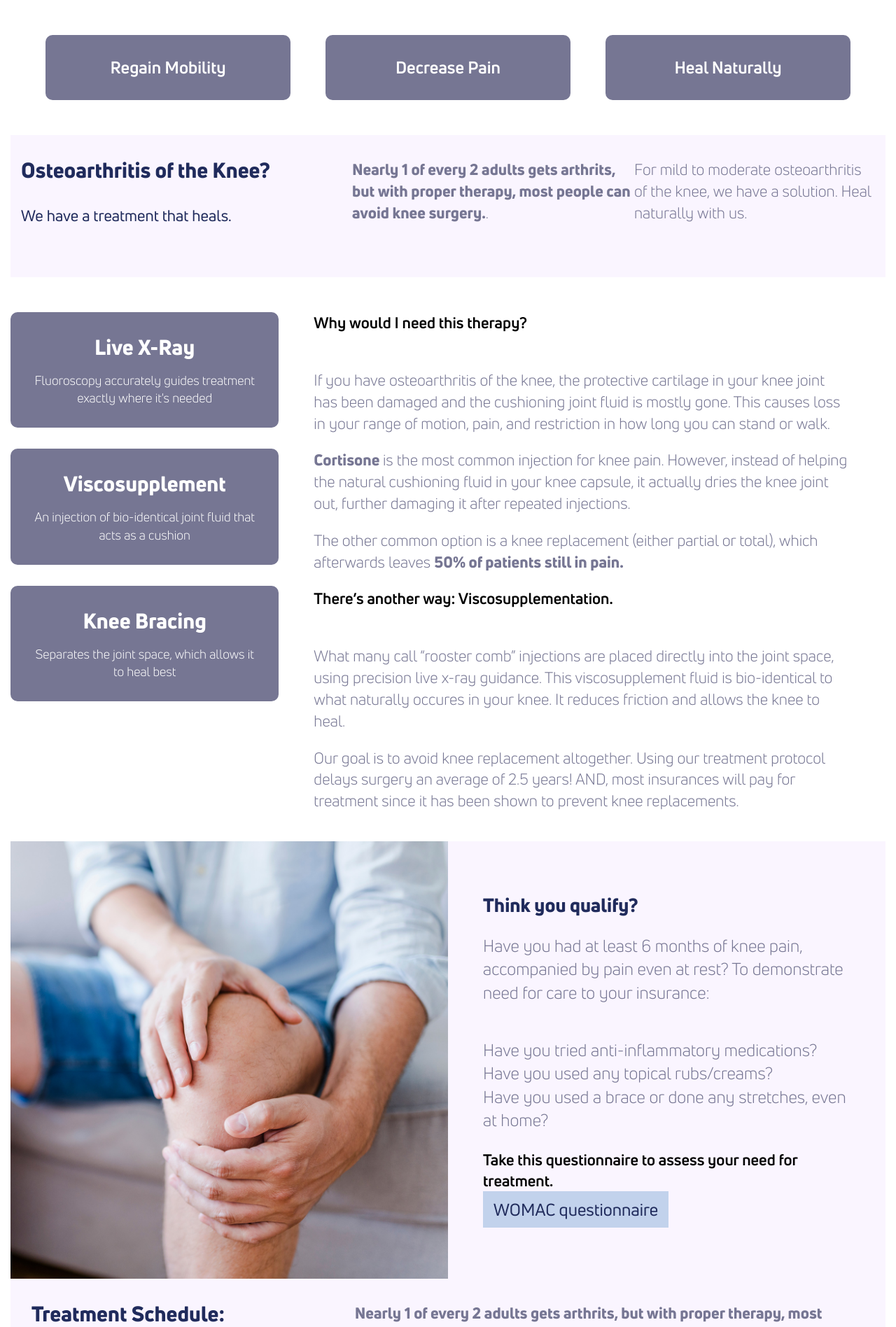
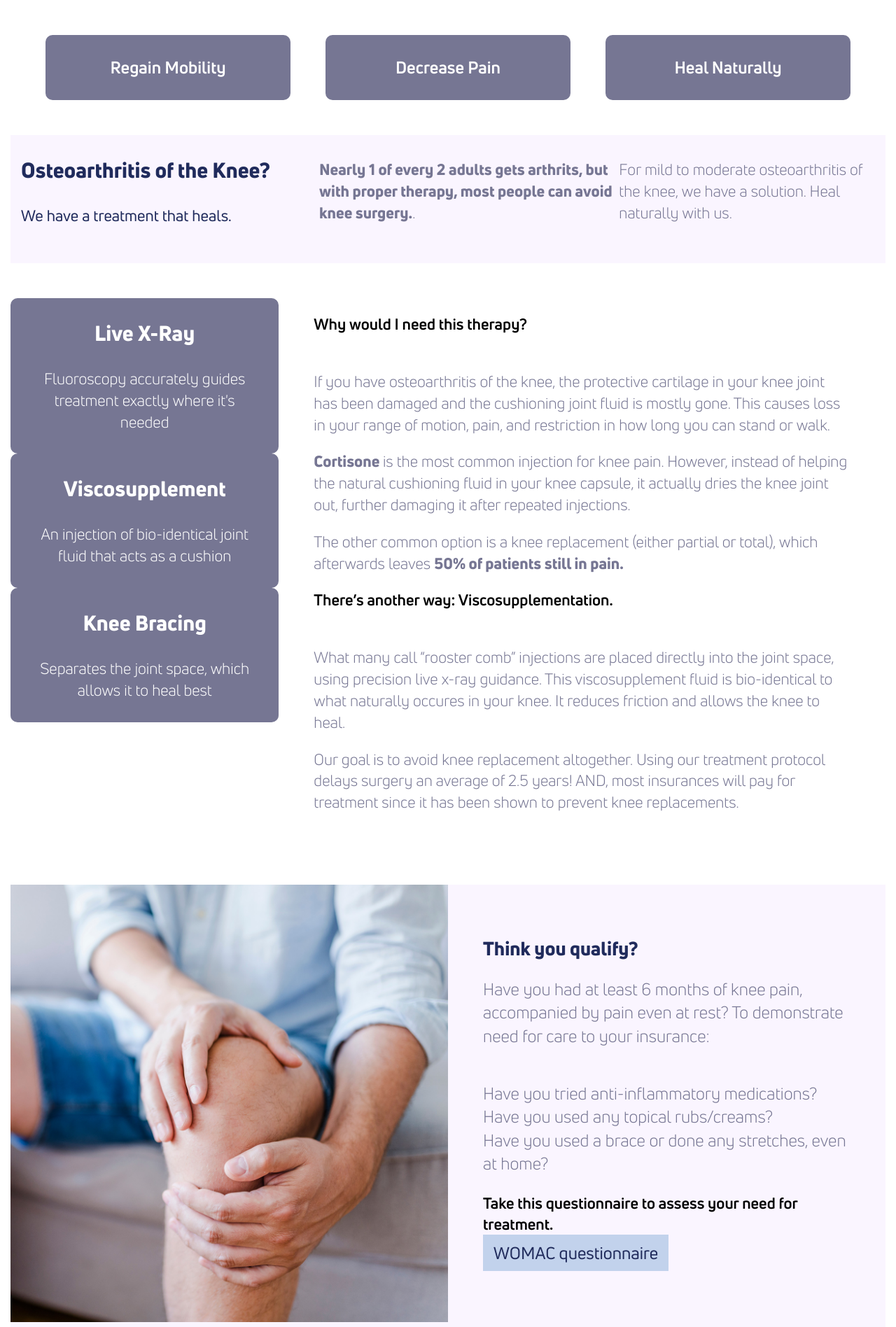
Before and after one commit to theneverwoods/gerstenberg.clinic, a Jekyll site: the page built from services/knee.html, in a window 1280 px wide. Shown: the part 499-2395 px from the top of the page at 70% size. Built offline with Jekyll 4.4.1, drawn with Linux system fonts in a browser that asks for light colours.

Commit message:
Update knee.scss

```diff
--- a/css/knee.scss
+++ b/css/knee.scss
@@ -3,75 +3,6 @@
 ---
 
 @import "variables";
-
-.blurb {
-	padding-bottom: 5rem !important;
-
-	.third {
-		flex-grow: 1;
-		min-width: 30rem;
-
-		&:first-child {
-			flex-grow: 1.2;
-			font-size: 2.2rem;
-			font-weight: 400;
-		}
-	}
-
-	.third:nth-child(2) {
-		margin-right: 0;
-	}
-
-	.third:nth-child(3) {
-		p {
-			font-size: 1.8rem;
-		}
-	}
-}
-
-.blurb + .row {
-	padding-bottom: 0 !important;
-
-	.card:not(:last-of-type) {
-		margin-bottom: 3em;
-	}
-
-	.card {
-		text-align: center;
-		padding-top: 3em;
-		padding-bottom: 3em;
-
-		p {
-			font-size: 1.8rem;
-		}
-
-		h2 {
-			padding-bottom: 1.5rem;
-		}
-	}
-
-	.two-thirds {
-		padding-bottom: 2rem !important;
-
-		h3 {
-			margin-top: 0;
-			margin-bottom: 0;
-		}
-	}
-}
-
-.spacious {
-	margin-top: 0;
-}
-
-.spacious li {
-	padding: 1em 0 1em 2em;
-	color: $gray3;
-
-	&:first-child {
-		padding-top: 0;
-	}
-}
 
 .tile {
 	h2 {
```
